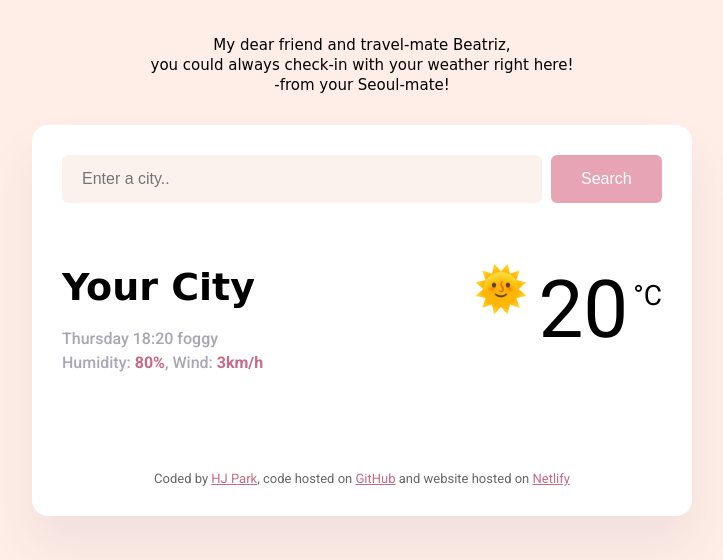
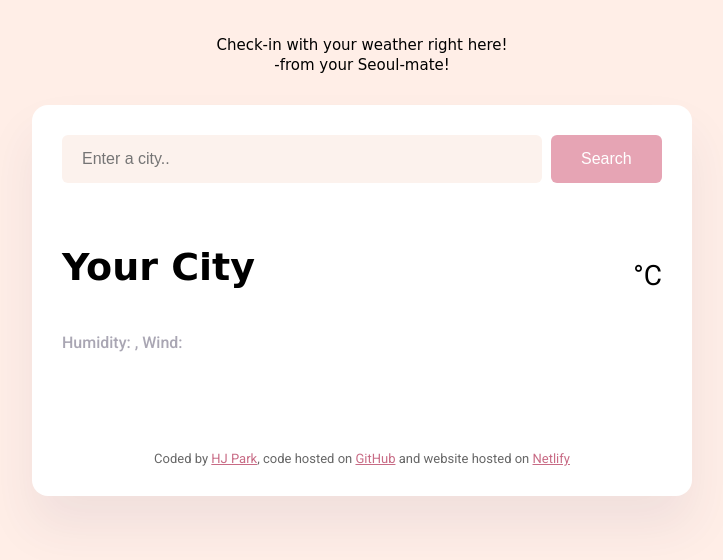
Before and after one commit to zora-git/weather-forecast, a plain HTML site: page index.html in a window 1280 px wide. Shown: the whole page, without its empty margins (278-1001 px from the left). Drawn offline with nearby package versions, Linux system fonts and the light colour scheme; no server answers; a web font is replaced by a local one.

Commit message:
updated default screen in html

```diff
--- a/index.html
+++ b/index.html
@@ -16,8 +16,7 @@
   </head>
   <body>
     <p class="letter">
-      My dear friend and travel-mate Beatriz, <br />
-      you could always check-in with your weather right here! <br />
+      Check-in with your weather right here! <br />
       -from your Seoul-mate!
     </p>
     <div class="weather-app">
@@ -38,15 +37,15 @@
           <div>
             <h1 id="city">Your City</h1>
             <p>
-              <span id="time">Thursday 18:20</span>
-              <span id="weather-description">foggy</span>
-              <br />Humidity: <strong id="humidity">80%</strong>, Wind:
-              <strong id="wind-speed">3km/h</strong>
+              <span id="time"></span>
+              <span id="weather-description"></span>
+              <br />Humidity: <strong id="humidity"></strong>, Wind:
+              <strong id="wind-speed"></strong>
             </p>
           </div>
           <div class="weather-app-temperature-container">
-            <div class="weather-app-emoji" id="weather-emoji">🌞</div>
-            <div class="weather-app-temperature" id="temperature">20</div>
+            <div class="weather-app-emoji" id="weather-emoji"></div>
+            <div class="weather-app-temperature" id="temperature"></div>
             <div class="weather-app-unit">°C</div>
           </div>
         </div>
```
